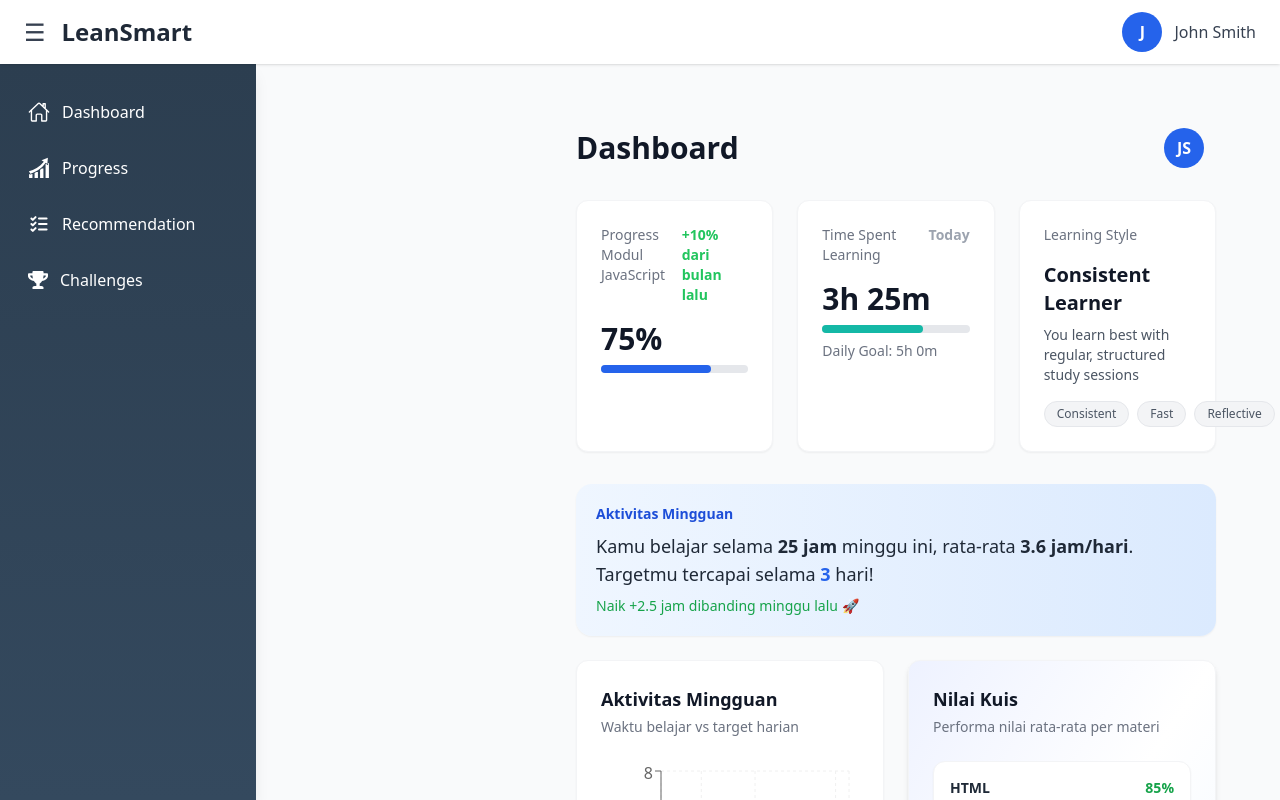
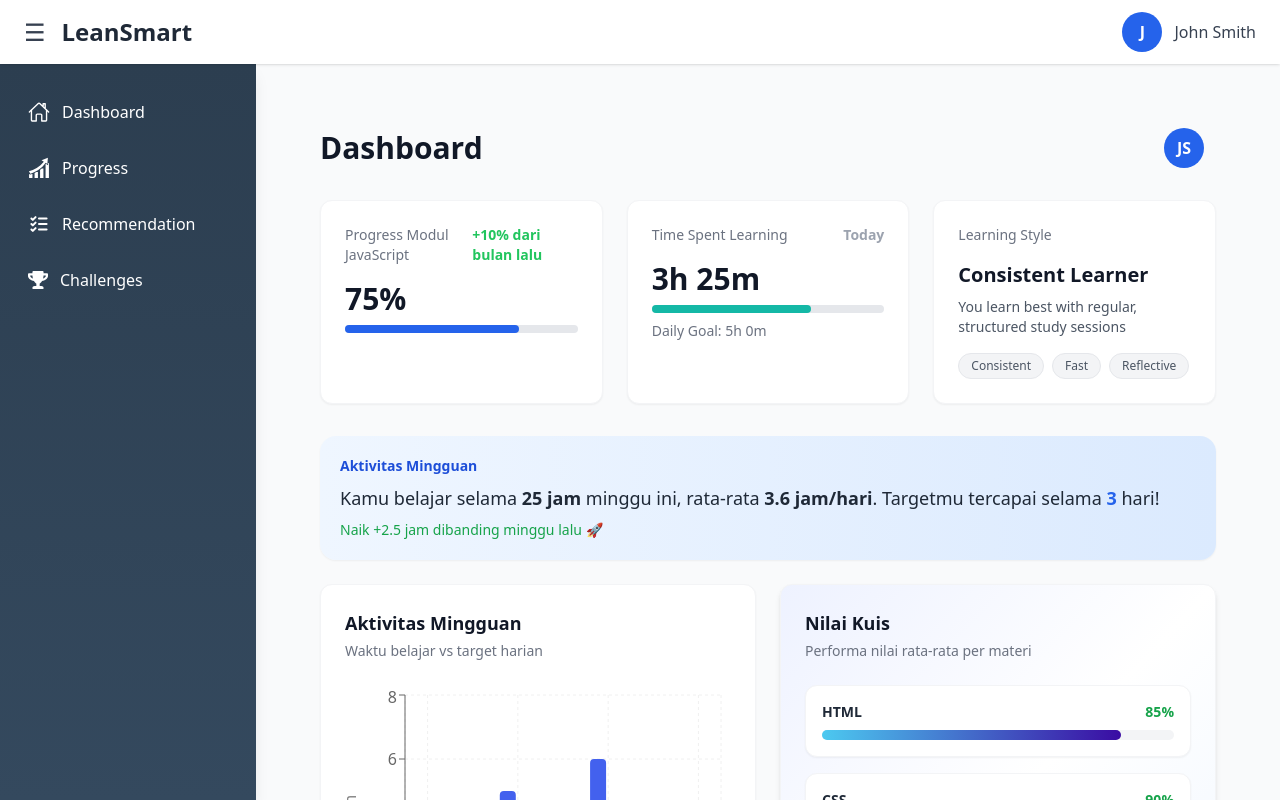
Before and after one commit to Jeionee/DC08-AI-Learning-Insight, a React (Vite) app in the folder fe/: page / in a window 1280 px wide. Shown: the top 800 px of the page. Built offline with nearby package versions, Linux system fonts and the light colour scheme; no server answers.

Commit message:
membuat tampilan profile

```diff
--- a/fe/src/components/Dashboard.jsx
+++ b/fe/src/components/Dashboard.jsx
@@ -44,7 +44,7 @@ const Dashboard = ({ data }) => {
 	};
 
 	return (
-		<div className="ml-64 flex-1 p-8">
+		<div className=" flex-1 p-8">
 			{/* Header */}
 			<div className="flex justify-between items-center mb-8">
 				<h1 className="text-3xl font-bold text-gray-900">Dashboard</h1>
--- a/fe/src/pages/DashboardPage.jsx
+++ b/fe/src/pages/DashboardPage.jsx
@@ -46,7 +46,7 @@ const Dashboard = ({ data }) => {
   };
 
   return (
-    <div className="flex-1 pr-8 py-8 pl-0 border-2 border-red-500">
+    <div className="flex-1 py-8 pl-0 border-2 border-red-500">
       {/* Stats Grid */}
       <div className="grid grid-cols-1 md:grid-cols-3 gap-6 mb-8">
         <StatsCard
```
